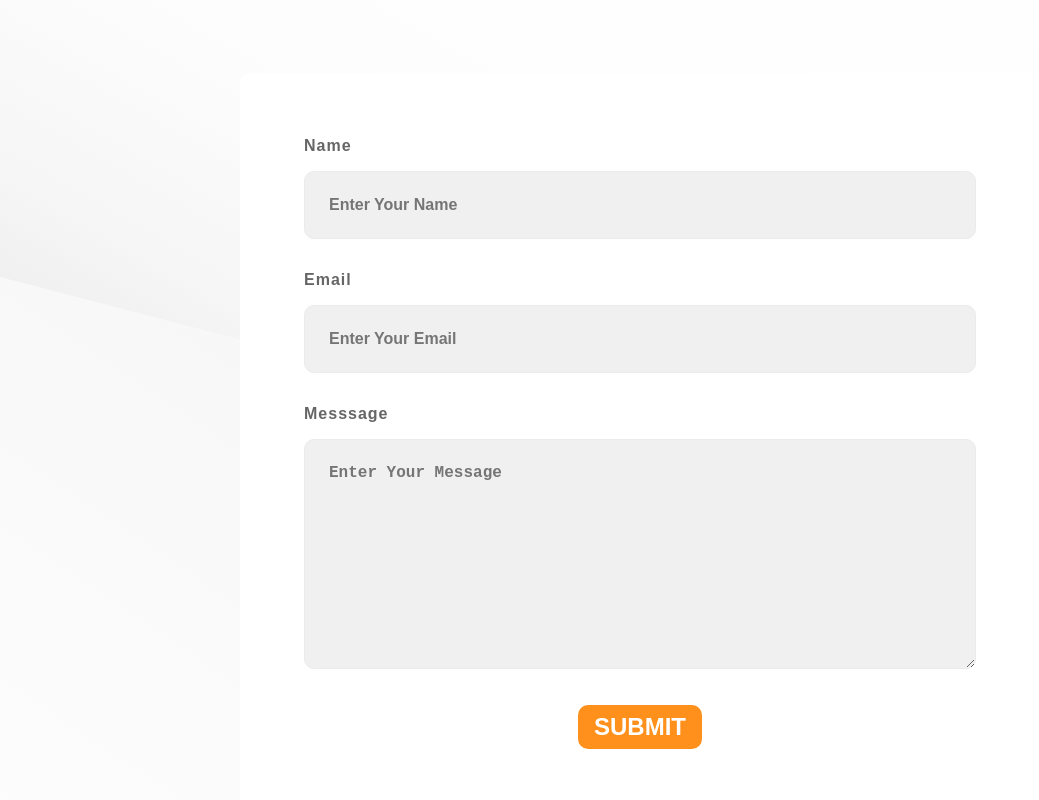
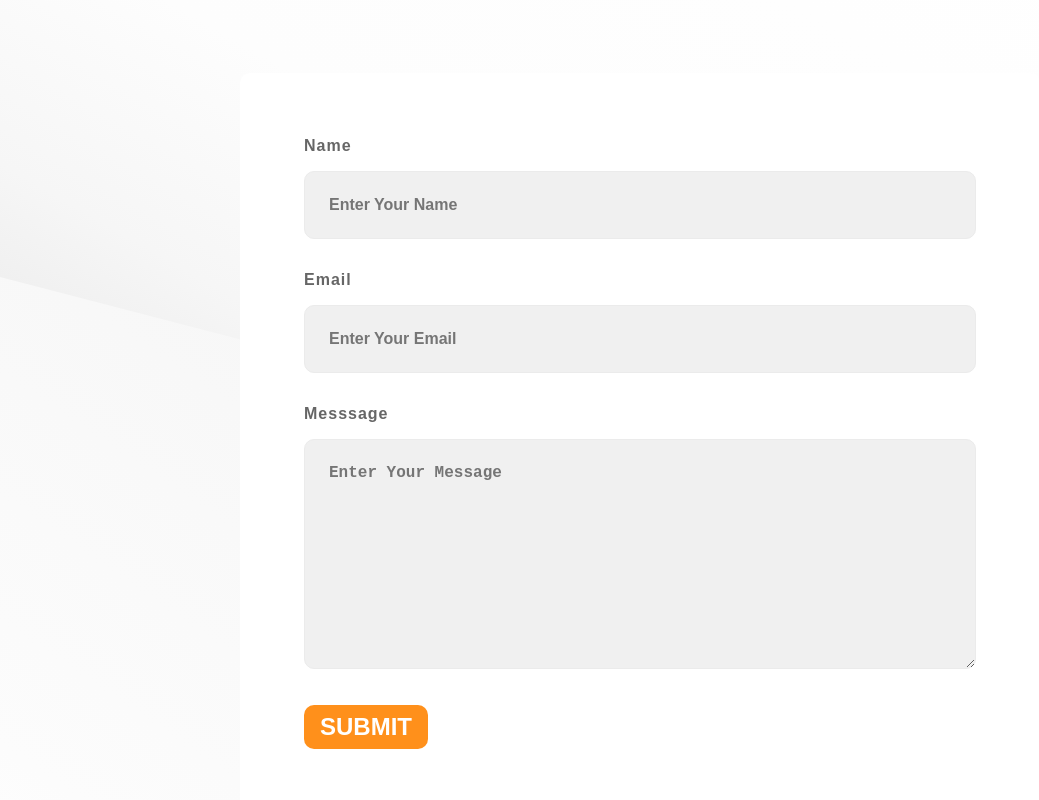
Before and after one commit to cwatchley4/curtisatchley, a plain HTML site: page index.html in a window 1280 px wide. Shown: the part 4320-5120 px from the top of the page, without its empty margins (0-1039 px from the left). Drawn offline with Linux system fonts and the light colour scheme; a web font is replaced by a local one.

Commit message:
form update

```diff
--- a/index.html
+++ b/index.html
@@ -157,10 +157,10 @@
             <p>Submit the form below and I will contact you.</p>
         </header>
         <div class="contact-form-container">
-            <form action="#" class="contact-form">
+            <form action="#" class="contact-form" id="contact">
                 <div class="contact-form-field">
                     <label class="contact-form-label" for="name">Name</label>
-                    <input type="text" class="contact-form-input" name="name" id="name" placeholder="Enter Your Name">
+                    <input type="text" class="contact-form-input" name="name" id="name" placeholder="Enter Your Name" required>
                 </div>
                 <div class="contact-form-field">
                     <label class="contact-form-label" for="email">Email</label>
@@ -170,10 +170,8 @@
                     <label class="contact-form-label" for="message">Messsage</label>
                     <textarea name="" id="" cols="30" rows="10" class="contact-form-input" required placeholder="Enter Your Message"></textarea>
                 </div>
+                <button type="submit" class="button">Submit</button>
             </form>
-            <button type="submit" class="button">
-                Submit
-            </button>
         </div>
     </section>
 
--- a/style.css
+++ b/style.css
@@ -548,7 +548,7 @@ body {
     margin: 5rem auto 0 auto;
     max-width: 50rem;
     border-radius: 10px;
-    text-align: center;
+    text-align: left;
 }
 
 .contact .contact-form-container .contact-form {
```
